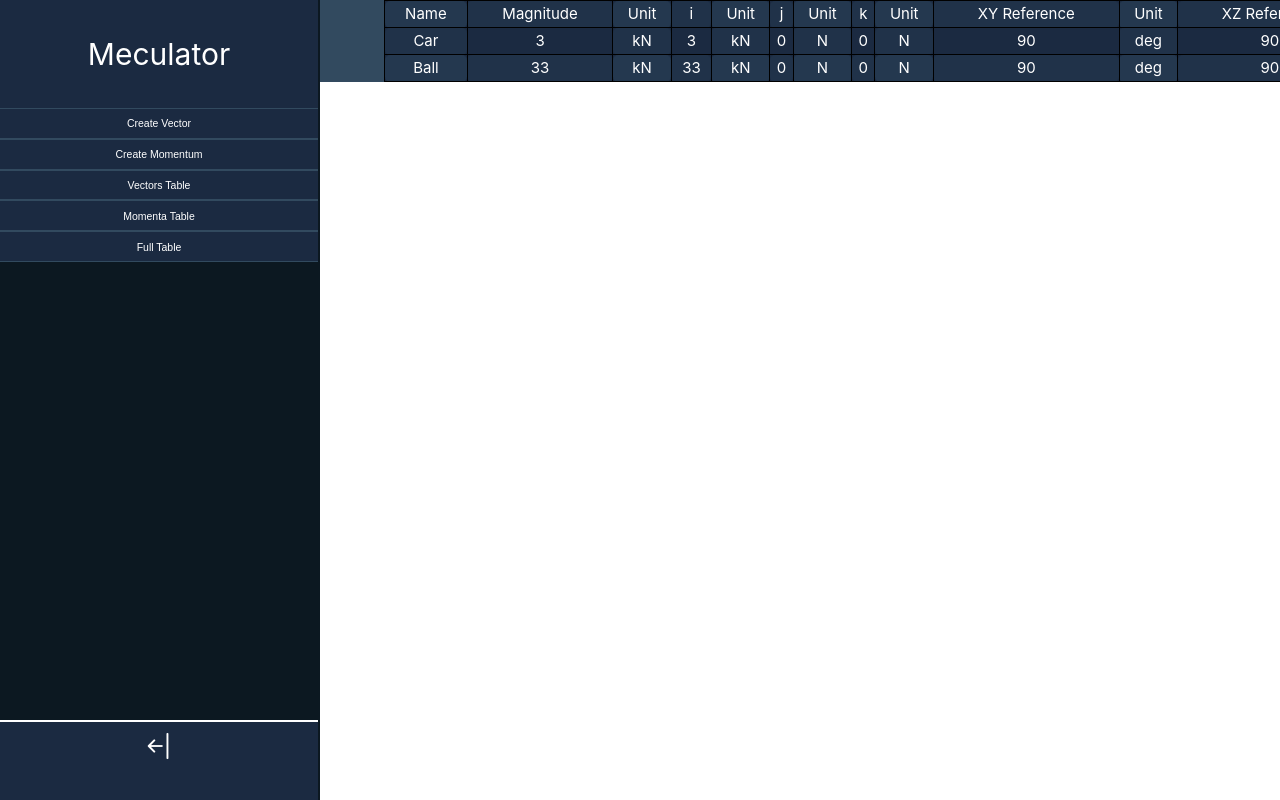
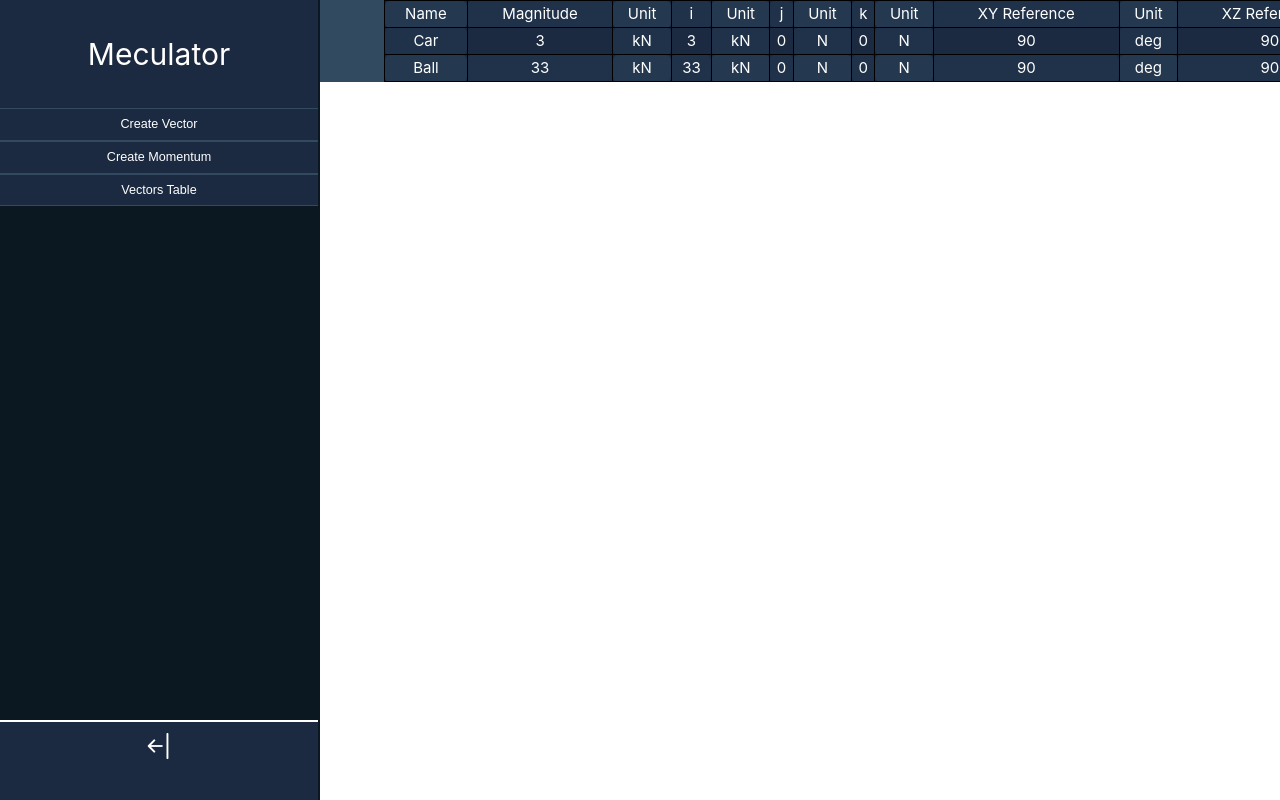
Before and after one commit to R-Stanz/meculatorWeb, a Vue app in the folder frontend/: page /user in a window 1280 px wide. Shown: the top 800 px of the page. Built offline with nearby package versions, Linux system fonts and the light colour scheme.

Commit message:
C23 - User Page Divided Into Components

```diff
--- a/frontend/src/assets/css/user.css
+++ b/frontend/src/assets/css/user.css
@@ -4,11 +4,16 @@
 	margin: auto;
 }
 
-nav {
-	display: none;
+ul {
+	height: 40vh;
+	overflow-y: scroll;
 }
 
-i.bi-arrow-bar-left {
+li {
+	font-size: 1.2em;
+}
+
+.bi-arrow-bar-left {
 	font-size: 2em;
 }
 
@@ -78,7 +83,7 @@ main {
 	}
 
 
-	ul#side_nav li button {
+	button.menu {
 		color: #000000;
 		text-decoration: none;
 		font-size: 0.7em;
@@ -90,13 +95,13 @@ main {
 		margin: 0;
 	}
 
-	ul#side_nav li button:hover {
+	button.menu:hover {
 		background-color: #324A5F;
 		border-color: #1B2A41;
 		border-right-color: #0C1821;
 	}
 
-	ul#side_nav li button:focus {
+	button.menu:focus {
 		background-color: #324A5F;
 		border-color: #1B2A41;
 		border-right-color: #0C1821;
--- /dev/null
+++ b/frontend/src/components/Menu.vue
@@ -0,0 +1,55 @@
+<template>
+	<ul id="side_nav">
+		<button
+			type="buton"
+			@click="new_vector"
+			class="menu"
+		><li>
+			Create Vector
+		</li></button>
+
+		<button
+			type="button"
+			@click="new_momentum"
+			class="menu"
+		><li>
+			Create Momentum
+		</li></button>
+
+		<button
+			v-if="show_vectors"
+			type="button"
+			@click="toggle_tables"
+			class="menu"
+		><li>
+			Vectors Table
+		</li></button>
+
+		<button
+			v-else
+			type="button"
+			@click="toggle_tables"
+			class="menu"
+		><li>
+			Momenta Table
+		</li></button>
+	</ul>
+</template>
+
+<style scoped src="@/assets/css/user.css">
+</style>
+
+<script>
+export default {
+	props: {
+		show_vectors: Boolean,
+	},
+	emits: ["toggle_tables"],
+	methods: {
+		toggle_tables() {
+			console.log("Clicked")
+			this.$emit("toggle_tables")
+		}
+	}
+}
+</script>
--- /dev/null
+++ b/frontend/src/components/Tables.vue
@@ -0,0 +1,83 @@
+<template>
+	<main>
+		<table>
+			<tr>
+				<th>Name</th>
+				<th>Magnitude</th>
+				<th>Unit</th>
+				<th>i</th>
+				<th>Unit</th>
+				<th>j</th>
+				<th>Unit</th>
+				<th>k</th>
+				<th>Unit</th>
+				<th>XY Reference</th>
+				<th>Unit</th>
+				<th>XZ Reference</th>
+				<th>Unit</th>
+				<th>YZ Reference</th>
+				<th>Unit</th>
+			</tr>
+			<tr>
+				<td>Car</td>
+				<td>3</td>
+				<td>kN</td>
+				<td>3</td>
+				<td>kN</td>
+				<td>0</td>
+				<td>N</td>
+				<td>0</td>
+				<td>N</td>
+				<td>90</td>
+				<td>deg</td>
+				<td>90</td>
+				<td>deg</td>
+				<td>0</td>
+				<td>Rad</td>
+			</tr>
+			<tr>
+				<td>Ball</td>
+				<td>33</td>
+				<td>kN</td>
+				<td>33</td>
+				<td>kN</td>
+				<td>0</td>
+				<td>N</td>
+				<td>0</td>
+				<td>N</td>
+				<td>90</td>
+				<td>deg</td>
+				<td>90</td>
+				<td>deg</td>
+				<td>0</td>
+				<td>Rad</td>
+			</tr>
+			<!--
+			<tr v-for="row in vet">
+				<td v-for="data in row">{{ data }}</td>
+			</tr>
+			-->
+		</table>
+	</main>
+</template>
+
+<style scoped src="@/assets/css/user.css">
+</style>
+
+<script>
+export default {
+	props: {
+		show_vectors: Boolean,
+	},
+	data() {
+		return {
+		}
+	},
+	methods: {
+		toggle_tables() {
+			console.log("Clicked")
+			this.$emit("toggle_tables")
+		},
+	},
+}
+</script>
--- a/frontend/src/views/User.vue
+++ b/frontend/src/views/User.vue
@@ -4,17 +4,10 @@
 	<aside>
 		<h1 id="welcome_msg">Meculator</h1>
 
-		<ul id="side_nav">
-			<li><button id="new_vector">Create Vector</button></li>
-
-			<li><button id="new_momentum">Create Momentum</button></li>
-
-			<li><button id="see_vector_table">Vectors Table</button></li>
-
-			<li><button id="see_momentum_table">Momenta Table</button></li>
-
-			<li><button id="see_all">Full Table</button></li>
-		</ul>
+		<Menu
+			:show_vectors="show_vectors"
+			@toggle_tables="show_vectors = !show_vectors"
+		></Menu>
 
 		<footer id="aside_footer">
 		<router-link
@@ -26,61 +19,9 @@
 		</footer>
 	</aside>
 
-	<main>
-		<table>
-			<tr>
-				<th>Name</th>
-				<th>Magnitude</th>
-				<th>Unit</th>
-				<th>i</th>
-				<th>Unit</th>
-				<th>j</th>
-				<th>Unit</th>
-				<th>k</th>
-				<th>Unit</th>
-				<th>XY Reference</th>
-				<th>Unit</th>
-				<th>XZ Reference</th>
-				<th>Unit</th>
-				<th>YZ Reference</th>
-				<th>Unit</th>
-			</tr>
-			<tr>
-				<td>Car</td>
-				<td>3</td>
-				<td>kN</td>
-				<td>3</td>
-				<td>kN</td>
-				<td>0</td>
-				<td>N</td>
-				<td>0</td>
-				<td>N</td>
-				<td>90</td>
-				<td>deg</td>
-				<td>90</td>
-				<td>deg</td>
-				<td>0</td>
-				<td>Rad</td>
-			</tr>
-			<tr>
-				<td>Ball</td>
-				<td>33</td>
-				<td>kN</td>
-				<td>33</td>
-				<td>kN</td>
-				<td>0</td>
-				<td>N</td>
-				<td>0</td>
-				<td>N</td>
-				<td>90</td>
-				<td>deg</td>
-				<td>90</td>
-				<td>deg</td>
-				<td>0</td>
-				<td>Rad</td>
-			</tr>
-		</table>
-	</main>
+	<Tables
+		:show_vectors="show_vectors"
+	></Tables>
 </div>
 </template>
 
@@ -88,6 +29,18 @@
 </style>
 
 <script>
+import Menu from '@/components/Menu.vue'
+import Tables from '@/components/Tables.vue'
+
 export default {
+	components: {
+		Menu,
+		Tables,
+	},
+	data() {
+		return {
+			show_vectors: true
+		}
+	}
 }
 </script>
```
Also changed, not shown: 1 other file (tests, documents, lock files or other folders).
